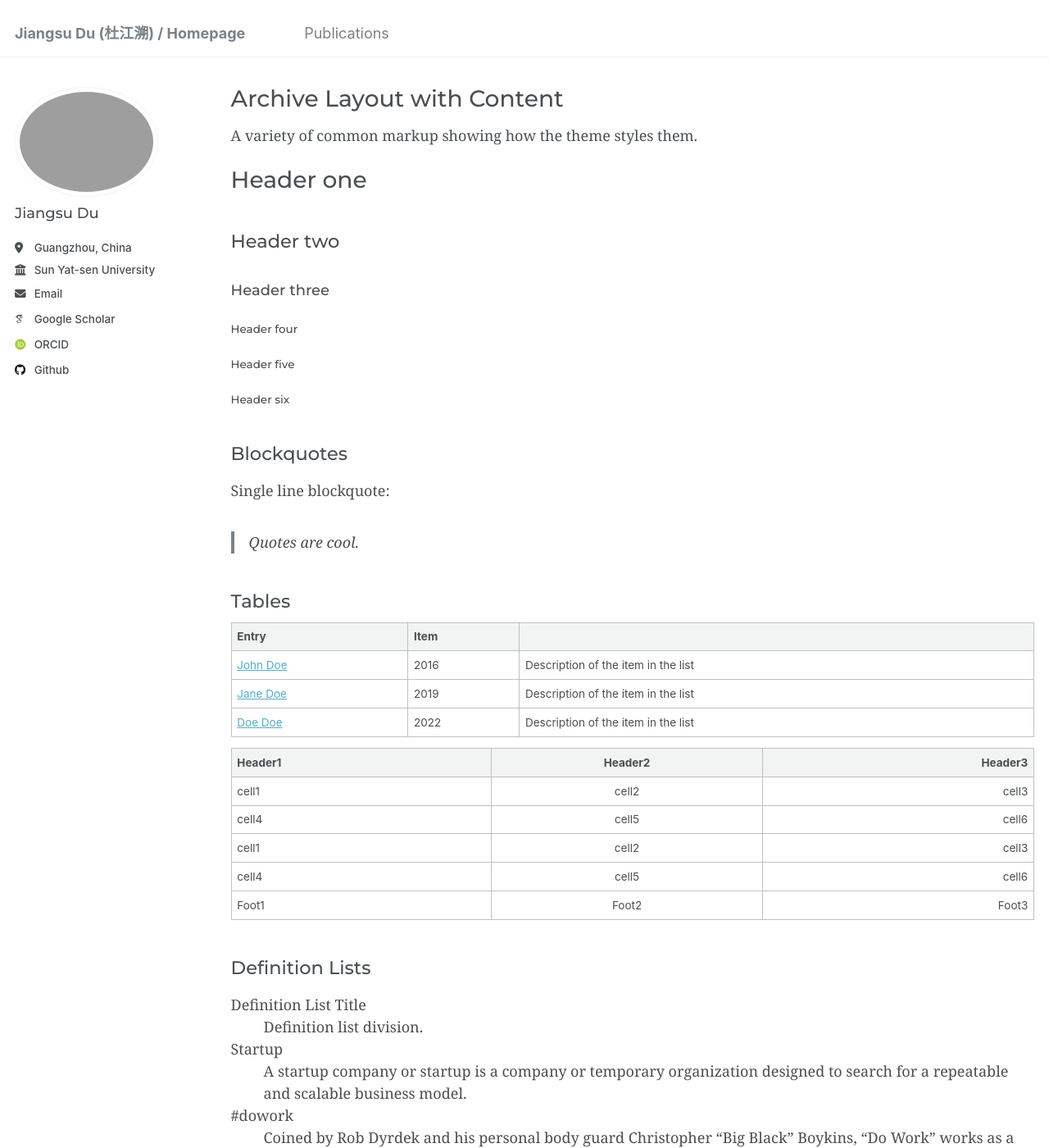
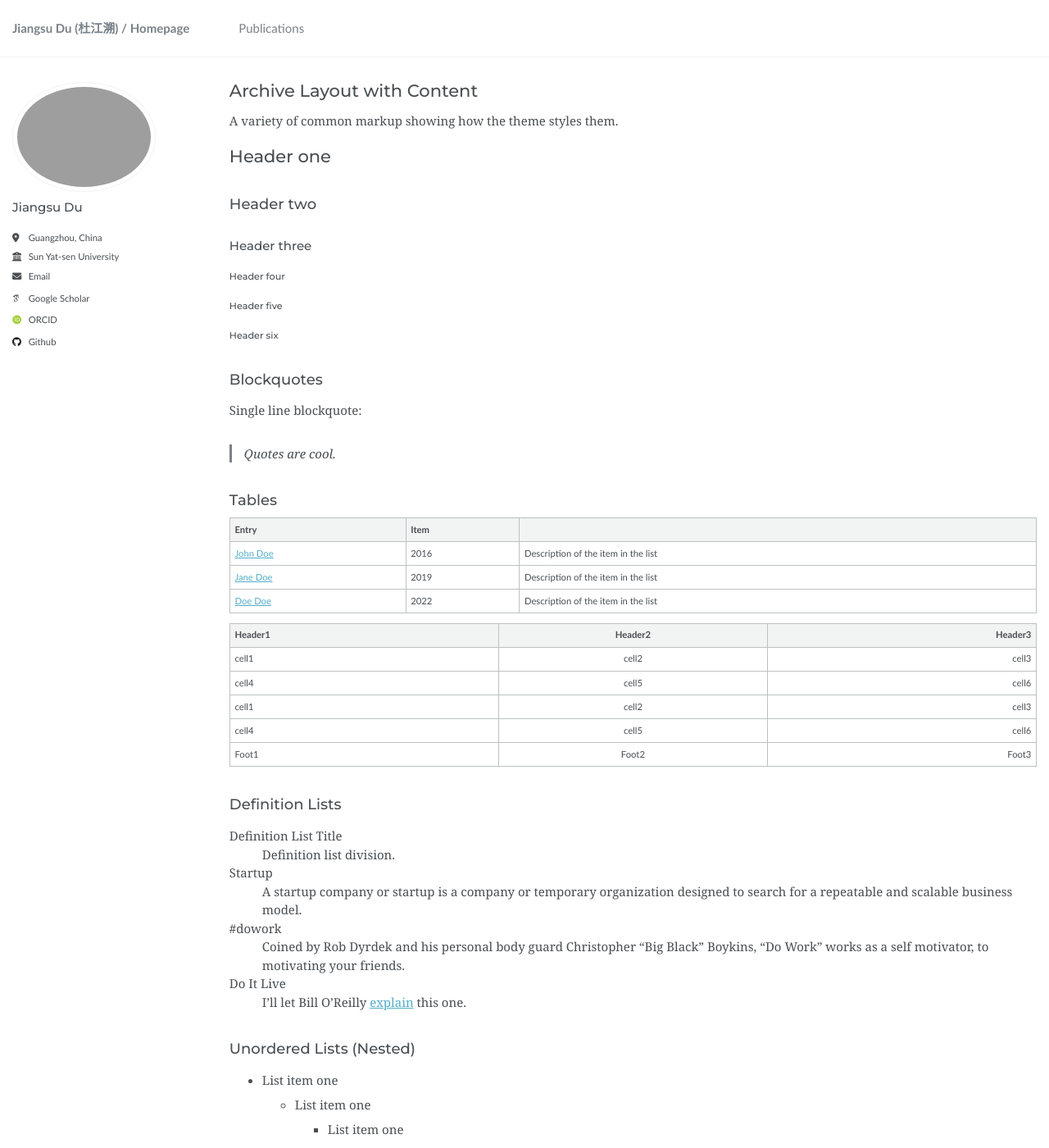
Before and after one commit to dujiangsu/dujiangsu.github.io, a Jekyll site: the page built from _pages/archive-layout-with-content.md, in a window 1280 px wide and 1400 px high. Shown: the whole window at 82% size. Built offline with Jekyll 4.4.1, drawn with Linux system fonts in a browser that asks for light colours; some web fonts are replaced.

Commit message:
Update font family and size to match thomas-yang.github.io style
- Change font to "Trebuchet MS", Helvetica, sans-serif
- Reduce base font size from 16px/18px to 15px
- Adjust h1 size to 1.4em and h2 to 1.2em

```diff
--- a/_sass/_reset.scss
+++ b/_sass/_reset.scss
@@ -8,10 +8,10 @@ html {
   /* apply a natural box layout model to all elements */
   box-sizing: border-box;
   background-color: $background-color;
-  font-size: 16px;
+  font-size: 15px;
 
   @include breakpoint($medium) {
-    font-size: 18px;
+    font-size: 15px;
   }
 
   -webkit-text-size-adjust: 100%;
--- a/_sass/_variables.scss
+++ b/_sass/_variables.scss
@@ -6,7 +6,7 @@
    Typography
    ========================================================================== */
 
-$doc-font-size              : 16;
+$doc-font-size              : 15;
 
 /* paragraph indention */
 $paragraph-indent           : false; // true, false (default)
@@ -14,7 +14,7 @@ $indent-var                 : 1.3em;
 
 /* system typefaces */
 $serif                      : Georgia, Times, serif;
-$sans-serif                 : -apple-system, ".SFNSText-Regular", "San Francisco", "Roboto", "Segoe UI", "Helvetica Neue", "Lucida Grande", Arial, sans-serif;
+$sans-serif                 : "Trebuchet MS", Helvetica, sans-serif;
 $monospace                  : Monaco, Consolas, "Lucida Console", monospace;
 
 /* sans serif typefaces */
@@ -35,9 +35,9 @@ $caption-font-family        : $serif;
 /* type scale */
 $type-size-1                : 2.441em;  // ~39.056px
 $type-size-2                : 1.953em;  // ~31.248px
-$type-size-3                : 1.563em;  // ~25.008px
-$type-size-4                : 1.25em;   // ~20px
-$type-size-5                : 1em;      // ~16px
+$type-size-3                : 1.4em;    // ~21px (h1)
+$type-size-4                : 1.2em;    // ~18px (h2)
+$type-size-5                : 1em;      // ~15px
 $type-size-6                : 0.75em;   // ~12px
 $type-size-7                : 0.6875em; // ~11px
 $type-size-8                : 0.625em;  // ~10px
```
